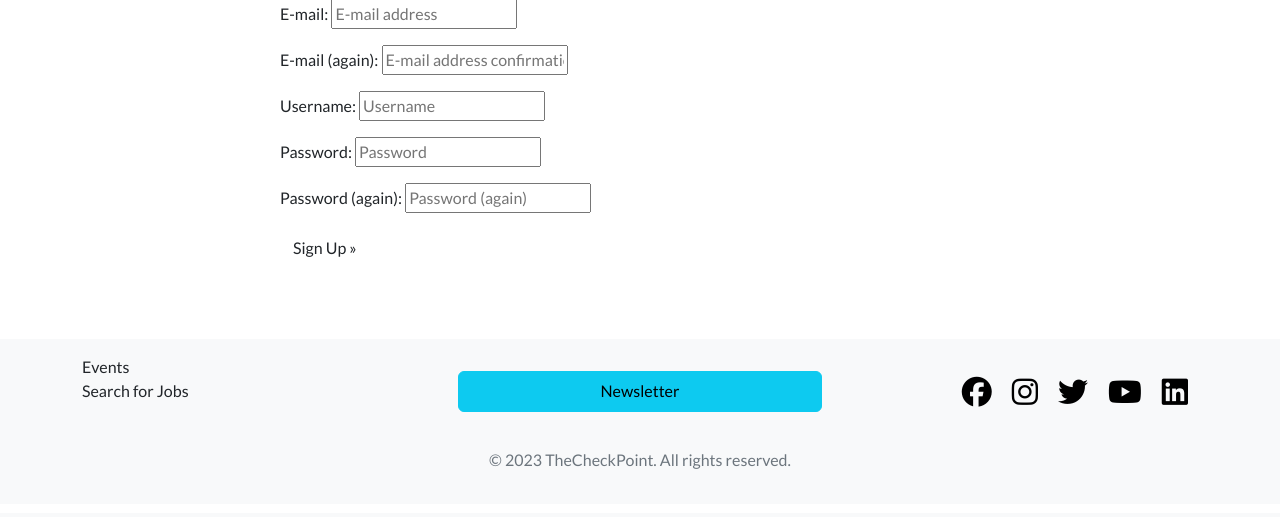
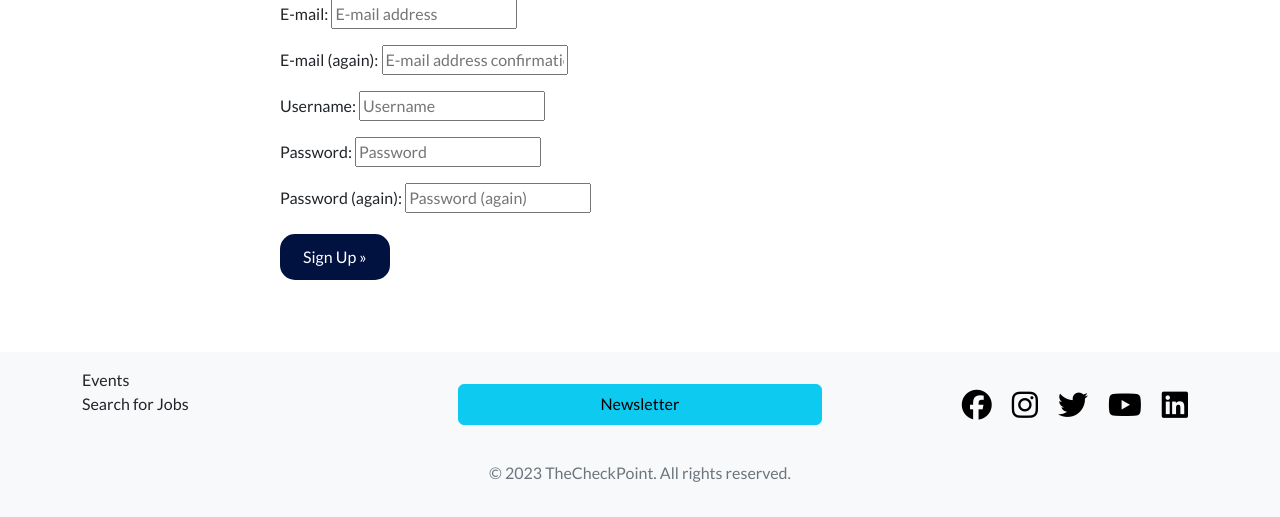
Before and after one commit to llewellynksj/CheckpointSite, a Django app: page /account/signup/ in a window 1280 px wide. Shown: the part 287-804 px from the top of the page. Before the commit the page ends 756 px from the top, so only its background shows below. Run offline with Django 3.2, Linux system fonts and the light colour scheme; some libraries are stand-ins or nearby versions.

Commit message:
Add style to buttons on login, logout and signup pages

```diff
--- a/static/css/style.css
+++ b/static/css/style.css
@@ -243,6 +243,22 @@ i {
   padding: 0.5rem 2rem;
 }
 
+.button-design {
+  background-color: #011140;
+  color: white;
+  border-radius: 15px;
+  padding: 10px 22px;
+  margin-top: 5px;
+}
+
+.button-design:hover {
+  background-color: white;
+  color: #011140;
+  border: solid 2px #011140;
+  font-weight: bolder;
+}
+
+/* footer styles */
 .footer-section {
   margin-top: 48px;
 }
--- a/templates/account/login.html
+++ b/templates/account/login.html
@@ -17,7 +17,7 @@
                 you
                 have not created an account yet, then <a class="link" href="{{ signup_url }}"
                     style="color: rgb(168, 0, 184); background-color: rgba(255, 255, 255, 0.397);">sign
-                    up</a>first.{% endblocktrans %}</p>
+                    up</a> first.{% endblocktrans %}</p>
         </div>
     </div>
     <div class="row">
@@ -28,7 +28,7 @@
                 {% if redirect_field_value %}
                 <input type="hidden" name="{{ redirect_field_name }}" value="{{ redirect_field_value }}" />
                 {% endif %}
-                <button class="button-style mb-2" type="submit">{% trans "Sign In" %}</button>
+                <button class="button-style mb-2 button-design" type="submit">{% trans "Sign In" %}</button>
                 <p><a href="{% url 'account_reset_password' %}" class="login-a">{% trans "Forgot Password?" %}</a></p>
             </form>
         </div>
--- a/templates/account/logout.html
+++ b/templates/account/logout.html
@@ -21,7 +21,7 @@
                 {% if redirect_field_value %}
                 <input type="hidden" name="{{ redirect_field_name }}" value="{{ redirect_field_value }}" />
                 {% endif %}
-                <button class="btn btn-signup right" type="submit">{% trans 'Sign Out' %}</button>
+                <button class="btn btn-signup right button-design" type="submit">{% trans 'Sign Out' %}</button>
             </form>
         </div>
     </div>
--- a/templates/account/signup.html
+++ b/templates/account/signup.html
@@ -24,7 +24,7 @@
                 {% if redirect_field_value %}
                 <input type="hidden" name="{{ redirect_field_name }}" value="{{ redirect_field_value }}" />
                 {% endif %}
-                <button class="btn btn-signup right" type="submit">{% trans "Sign Up" %} &raquo;</button>
+                <button class="btn btn-signup right button-design" type="submit">{% trans "Sign Up" %} &raquo;</button>
             </form>
         </div>
     </div>
```
Also changed, not shown: templates/includes/footer.html (+18 -11 lines), templates/base.html (line endings or trailing spaces).
